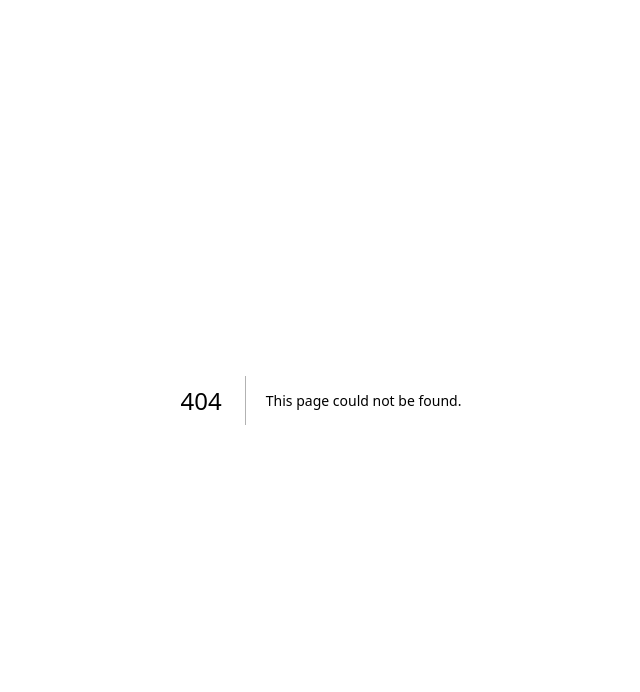
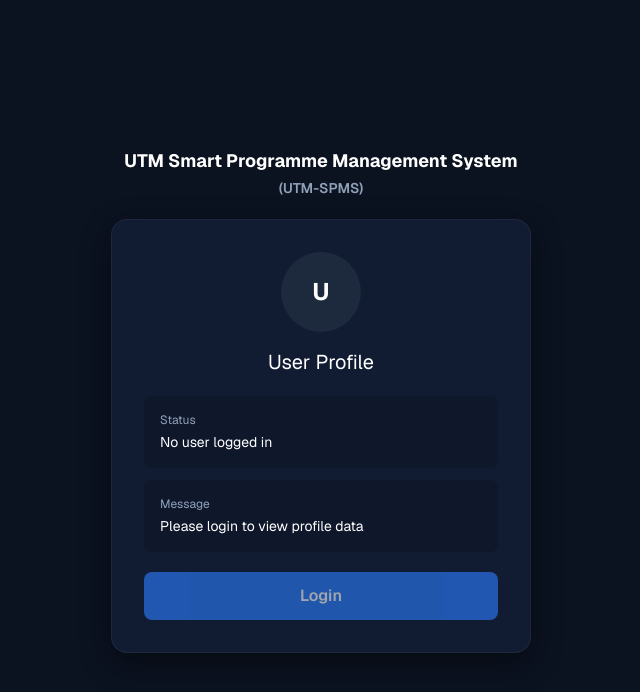
Before and after one commit to tnkhanok01-hub/programme-system, a Next.js app: page /profile in a window 1280 px wide. Before the commit this address had no page. Shown: the top 692 px of the page, without its empty margins (319-959 px from the left). Built offline with nearby package versions, Linux system fonts and the light colour scheme.

Commit message:
update page.tsx

```diff
--- /dev/null
+++ b/app/profile/page.tsx
@@ -0,0 +1,56 @@
+export default function ProfilePage() {
+  return (
+    <div className="min-h-screen bg-[#0b1220] flex flex-col items-center justify-center p-5 font-sans">
+
+      {/* Header */}
+      <div className="text-center mb-5">
+        <h1 className="text-white text-[18px] font-bold m-0">
+          UTM Smart Programme Management System
+        </h1>
+        <p className="text-slate-400 text-[14px] mt-1 font-semibold">
+          (UTM-SPMS)
+        </p>
+      </div>
+
+      {/* Card */}
+      <div className="bg-[#111c33] w-full max-w-[420px] rounded-2xl p-8 text-center shadow-[0_10px_30px_rgba(0,0,0,0.4)] border border-white/5">
+
+        {/* Avatar */}
+        <div className="w-20 h-20 rounded-full bg-slate-800 text-white flex items-center justify-center text-2xl font-bold mx-auto">
+          U
+        </div>
+
+        {/* Title */}
+        <h2 className="text-white mt-4 mb-5 text-xl">
+          User Profile
+        </h2>
+
+        {/* Info Grid */}
+        <div className="flex flex-col gap-3 mb-5">
+
+          <div className="bg-slate-900 p-4 rounded-lg text-left">
+            <p className="text-slate-400 text-xs mb-1">Status</p>
+            <p className="text-white text-sm">No user logged in</p>
+          </div>
+
+          <div className="bg-slate-900 p-4 rounded-lg text-left">
+            <p className="text-slate-400 text-xs mb-1">Message</p>
+            <p className="text-white text-sm">
+              Please login to view profile data
+            </p>
+          </div>
+
+        </div>
+
+        {/* Button */}
+        <button
+          disabled
+          className="w-full py-3 rounded-lg bg-blue-500 text-white font-semibold opacity-60 cursor-not-allowed"
+        >
+          Login
+        </button>
+
+      </div>
+    </div>
+  );
+}
--- a/package.json
+++ b/package.json
@@ -20,10 +20,12 @@
     "@types/node": "^20",
     "@types/react": "^19",
     "@types/react-dom": "^19",
+    "autoprefixer": "^10.4.27",
     "cross-env": "^10.1.0",
     "eslint": "^9",
     "eslint-config-next": "16.2.3",
-    "tailwindcss": "^4",
+    "postcss": "^8.5.9",
+    "tailwindcss": "^4.2.2",
     "typescript": "^5"
   }
 }
```
Also changed, not shown: 1 other file (tests, documents, lock files or other folders).
